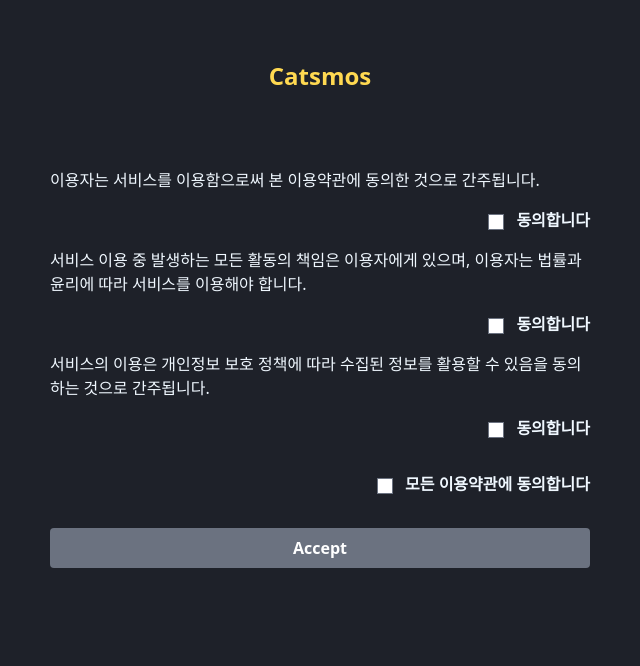
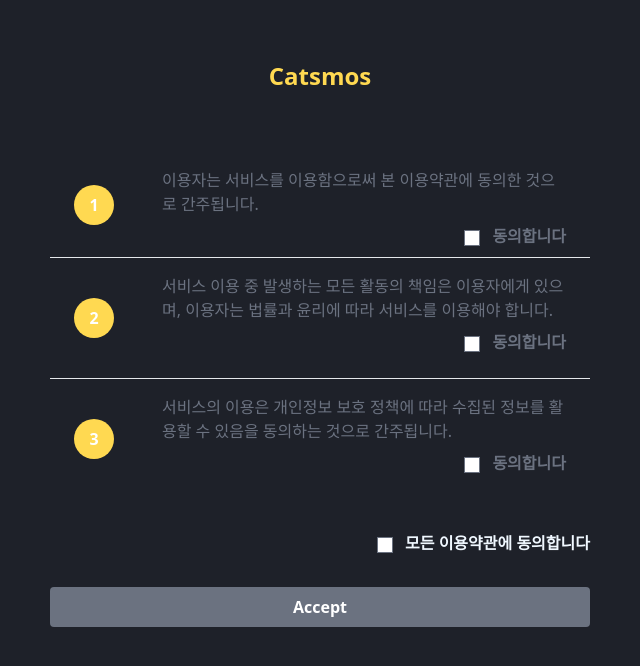
Before and after one commit to kwonjh0825/KDT_FinalProject, a Django app: page /accounts/contract/ in a window 1280 px wide. Shown: the top 666 px of the page, without its empty margins (320-960 px from the left). Run offline with Django 3.2, Linux system fonts and the light colour scheme; some libraries are stand-ins or nearby versions.

Commit message:
KP-47 update planet_contract

```diff
--- a/app_accounts/templates/accounts/contract.html
+++ b/app_accounts/templates/accounts/contract.html
@@ -6,28 +6,54 @@
 {% endblock title %}
 
 {% block content %}
-	<div class="my-4">
+<div class="relative overflow-x-auto rounded-md">
+	<table class="w-full text-md text-left text-gray-500 dark:text-gray-400 ">
+		<tbody>
+			<tr class="border-b dark:border-gray-700">
+				<th scope="row" class="px-6 py-1 font-medium text-gray-900 whitespace-nowrap dark:text-white">
+					<div class="w-10 h-10 rounded-full bg-[#ffd951] flex justify-center items-center">
+						<span class="text-white font-bold">1</span>
+					</div>
+				</th>
+				<td class="px-6 pt-4 ">
 					<p>이용자는 서비스를 이용함으로써 본 이용약관에 동의한 것으로 간주됩니다.</p>
-	  <div class="text-right my-4">
+					<div class="text-right my-2">
 						<input id="ck1"  type="checkbox" class="mr-2 order2_chks">
 						<label for="ck1">동의합니다</label>
 					</div>
+				</td>
+			</tr>
+			<tr class="border-b dark:border-gray-700">
+				<th scope="row" class="px-6 py-1 font-medium text-gray-900 whitespace-nowrap dark:text-white">
+					<div class="w-10 h-10 rounded-full bg-[#ffd951] flex justify-center items-center">
+						<span class="text-white font-bold">2</span>
 					</div>
-	<div class="my-4">
+				</th>
+				<td class="px-6 py-4">
 					<p>서비스 이용 중 발생하는 모든 활동의 책임은 이용자에게 있으며, 이용자는 법률과 윤리에 따라 서비스를 이용해야 합니다.</p>
-	  <div class="text-right my-4">
+					<div class="text-right my-2">
 						<input id="ck2" type="checkbox" class="mr-2 order2_chks">
 						<label for="ck2">동의합니다</label>
 					</div>
+				</td>
+			</tr>
+			<tr class="">
+				<th scope="row" class="px-6 py-1 font-medium text-gray-900 whitespace-nowrap dark:text-white">
+					<div class="w-10 h-10 rounded-full bg-[#ffd951] flex justify-center items-center">
+						<span class="text-white font-bold">3</span>
 					</div>
-	<div class="my-4">
+				</th>
+				<td class="px-6 py-4">
 					<p>서비스의 이용은 개인정보 보호 정책에 따라 수집된 정보를 활용할 수 있음을 동의하는 것으로 간주됩니다.</p>
-		<div class="text-right my-4">
+					<div class="text-right my-2">
 						<input id="ck3" type="checkbox" class="mr-2 order2_chks">
 						<label for="ck3">동의합니다</label>
 					</div>
+				</td>
+			</tr>
+		</tbody>
+	</table>
 </div>
-
 <div class="my-8">
 	<div class="text-right">
 		<input type="checkbox" id="order2_chk" class="mr-2 ">
@@ -80,7 +106,6 @@
 			var tt = $(".order2_chks").length;
 			var ss = $(".order2_chks:checked").length;
 
-
 			// 체크박스가 모두 선택되었을 때 상위 체크박스 선택되도록 설정
 			if(tt == ss){
 				$("#order2_chk").prop("checked",true);
--- a/templates/base_nav.html
+++ b/templates/base_nav.html
@@ -24,7 +24,7 @@
   <nav class="sticky top-0 w-full bg-[#191b22] z-[1]">
     <div class="mx-auto flex justify-between font-bold px-2 py-3">
       <a href="{% url 'planets:main' %}" class='text-2xl p-1 text-[#ffd951]'>Catsmos</a> <!-- 로고 위치 -->
-      <div class="border flex text-sm text-white p-3 gap-5">
+      <div class="flex text-sm text-white p-3 gap-5">
         {% if user.is_authenticated %}
         <a href="{% url 'accounts:profile' user %}">{{ user.username }}</a>
         {% if request.user == user %}
```
Also changed, not shown: app_accounts/templates/accounts/activation.html (+9 -3 lines), app_accounts/templates/accounts/activation_failed.html (+5 -5 lines), app_accounts/templates/accounts/verification_sent.html (+13 -7 lines), app_planets/templates/planets/planet_contract.html (+43 -12 lines), app_planets/templates/planets/planet_join.html (+3 -22 lines), README.md. Lines whose indentation alone changed are shown as unchanged.
